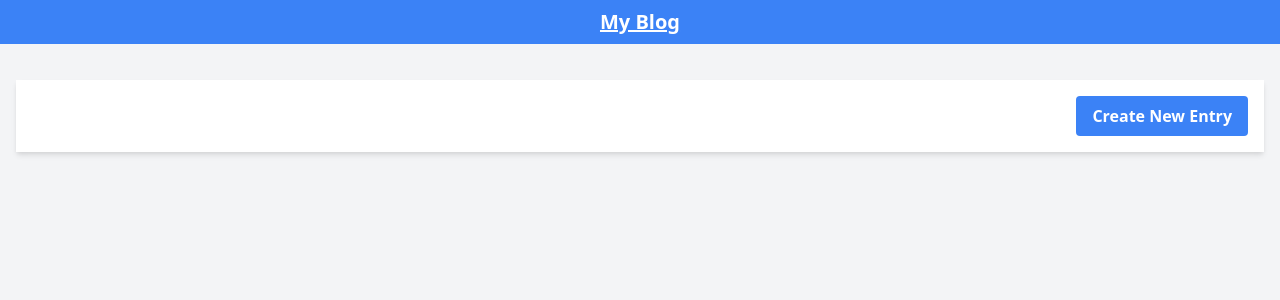
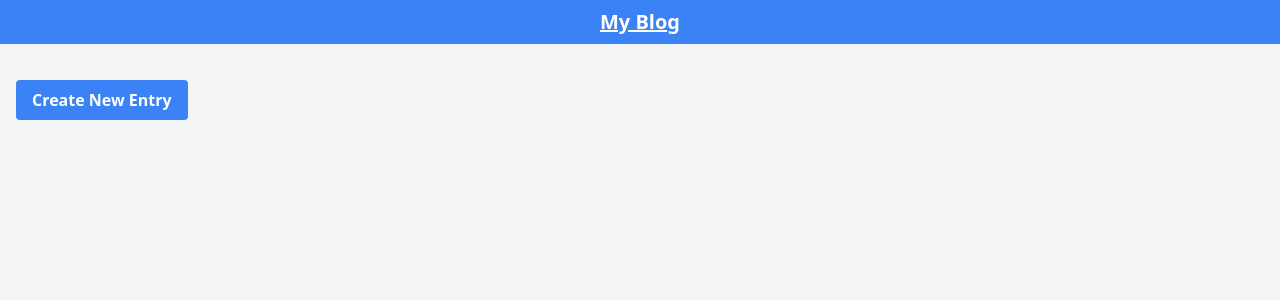
Before and after one commit to joaompinto/myblog, a FastAPI app: page / in a window 1280 px wide. Shown: the top 300 px of the page. Run offline with FastAPI, Linux system fonts and the light colour scheme; style sheets or scripts are compiled from the project's sources; some libraries are stand-ins or nearby versions.

Commit message:
Fixed the new item button pos

```diff
--- a/templates/index.html
+++ b/templates/index.html
@@ -1,15 +1,13 @@
 {% extends 'base.html' %}
 {% block title %}Blog Entries{% endblock %}
 {% block content %}
+    <a href="/edit" class="add-new-entry-btn">
+        <button class="bg-blue-500 hover:bg-blue-700 text-white font-bold py-2 px-4 rounded">
+            Create New Entry
+        </button>
+    </a>
+    <div class="mb-2"></div>
     <div class="grid grid-cols-1 gap-4">
-        <!-- New Entry Button -->
-        <div class="bg-white p-4 shadow-md flex justify-end">
-            <a href="/edit" class="add-new-entry-btn">
-                <button class="bg-blue-500 hover:bg-blue-700 text-white font-bold py-2 px-4 rounded">
-                    Create New Entry
-                </button>
-            </a>
-        </div>
 
         <!-- Loop through editor contents -->
         {% for entry in editor_contents %}
```
